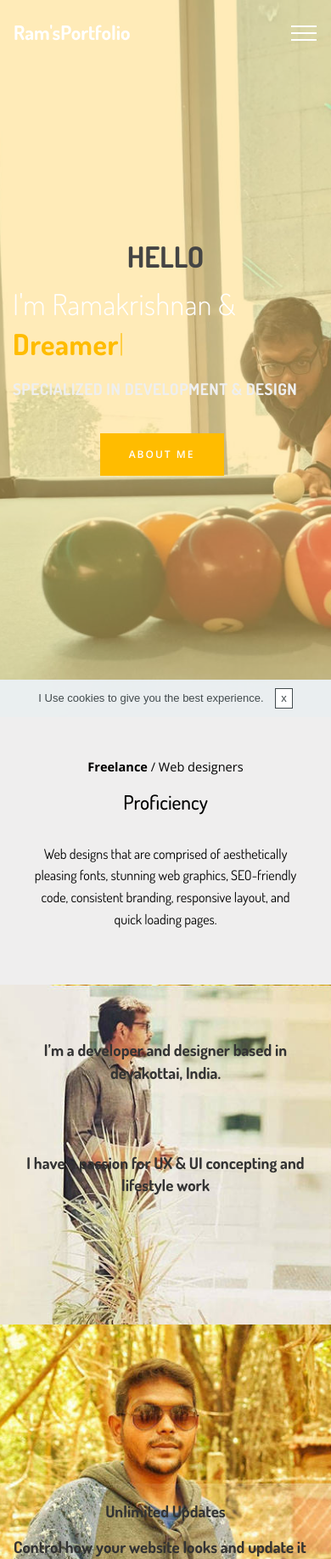
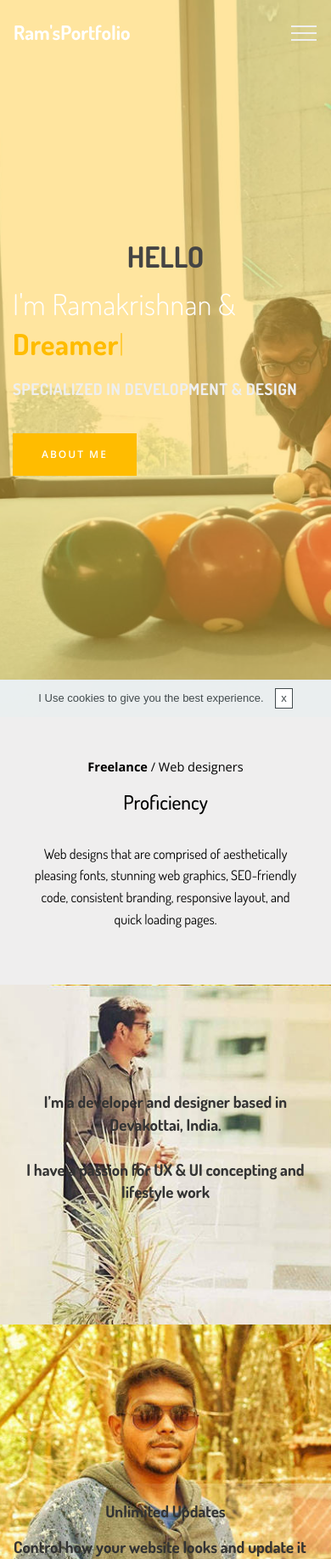
Before and after one commit to Ramakrishnanm/RamsPortfolio, a plain HTML site: page index.html in a window 390 px wide. Shown: the top 1835 px of the page at 85% size. Drawn offline with nearby package versions, Linux system fonts and the light colour scheme; files whose address does not match are found by name.

Commit message:
Home Screen issues fixed for mobile device

```diff
--- a/assets/mobirise/css/mbr-additional.css
+++ b/assets/mobirise/css/mbr-additional.css
@@ -1042,7 +1042,7 @@ body {
   width: 30px;
   height: 2px;
   border-right: 5px;
-  background-color: #ffffff;
+  background-color: #efefef;
 }
 .cid-ru02nHNfnT button.navbar-toggler .hamburger span:nth-child(1) {
   top: 0;
@@ -1179,6 +1179,7 @@ body {
 .cid-ru00PLpsWR .mbr-section-text,
 .cid-ru00PLpsWR .mbr-section-btn {
   color: #efefef;
+  text-align: left;
 }
 .cid-ru0odLsnaC {
   padding-top: 0px;
--- a/index.html
+++ b/index.html
@@ -38,7 +38,7 @@ Web designs that are comprised of aesthetically pleasing fonts, stunning web gra
     <nav class="navbar navbar-dropdown navbar-fixed-top collapsed">
         <div class="navbar-brand">
 
-            <span class="navbar-caption-wrap"><a class="navbar-caption text-white display-2" href="https://mobirise.com">Ram'sPortfolio</a></span>
+            <span class="navbar-caption-wrap"><a class="navbar-caption text-white display-2" href="index.html#header2-o">Ram'sPortfolio</a></span>
         </div>
         <button class="navbar-toggler" type="button" data-toggle="collapse" data-target="#navbarSupportedContent" aria-controls="navbarNavAltMarkup" aria-expanded="false" aria-label="Toggle navigation">
             <div class="hamburger">
@@ -72,7 +72,7 @@ Web designs that are comprised of aesthetically pleasing fonts, stunning web gra
 
 
 
-    <div class="mbr-overlay" style="opacity: 0.5; background-color: rgb(255, 218, 115);">
+    <div class="mbr-overlay" style="opacity: 0.5; background-color: rgb(255, 205, 64);">
     </div>
 
     <div class="container">
@@ -124,8 +124,8 @@ Web designs that are comprised of aesthetically pleasing fonts, stunning web gra
 
                 <div class="box-content">
                     <div class="content1">
-                        <h4 class="box-title2 mbr-medium mbr-white pb-2 mbr-fonts-style display-4"></h4>
-                        <h3 class="box-text2 mbr-regular mbr-white pb-2 mbr-fonts-style display-5"><strong>I’m a developer and designer based in devakottai, India.</strong><br><br><br><br><strong> I have a passion for UX &amp; UI concepting and lifestyle work</strong></h3>
+                        <h4 class="box-title2 mbr-medium mbr-white pb-2 mbr-fonts-style display-4"><br><br><br></h4>
+                        <h3 class="box-text2 mbr-regular mbr-white pb-2 mbr-fonts-style display-5"><strong>I’m a developer and designer based in Devakottai, India.</strong><br><br><strong>I have a passion for UX &amp; UI concepting and lifestyle work</strong></h3>
                     </div>
                 </div>
 
@@ -307,7 +307,7 @@ Web designs that are comprised of aesthetically pleasing fonts, stunning web gra
             <div class="modalWindow-container">
                 <div class="modalWindow-video-container">
                     <div class="modalWindow-video">
-                        <iframe width="100%" height="100%" frameborder="0" allowfullscreen="1" data-src="https://www.youtube.com/watch?v=hQtmpD_RJbA"></iframe>
+                        <iframe width="100%" height="100%" frameborder="0" allowfullscreen="1" data-src="https://youtu.be/tSB_Snp7Tmk"></iframe>
                     </div>
                     <a class="close" role="button" data-dismiss="modal">
                         <span aria-hidden="true" class="mbri-close mbr-iconfont closeModal"></span>
```
